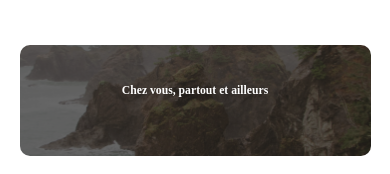
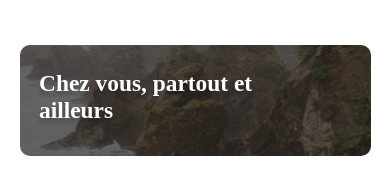
Before and after one commit to Myro25/Projet-6, a React (Vite) app in the folder Kasa projet/: page /home in a window 390 px wide. Shown: the part 122-296 px from the top of the page. Built offline with nearby package versions, Linux system fonts and the light colour scheme.

Commit message:
Ameliorations rating

```diff
--- a/Kasa projet/src/Components/rating.jsx
+++ b/Kasa projet/src/Components/rating.jsx
@@ -1,5 +1,3 @@
-// Dans Rating.jsx
-
 import React from 'react';
 
 const Rating = ({ value }) => {
@@ -9,12 +7,11 @@
 
         // Générer les étoiles pleines
         for (let i = 0; i < fullStars; i++) {
-            stars.push(<svg key={i} xmlns="http://www.w3.org/2000/svg" width="24" height="24" viewBox="0 0 24 24" fill="#FF6060"><path d="M12 1.5l2.36 7.275H21.5l-6.29 4.564 2.366 7.27L12 17.602l-5.276 3.107L8.93 12.339 2.64 7.775H9.88L12 1.5z" /></svg>);
+            stars.push(<svg key={i} xmlns="http://www.w3.org/2000/svg" width="24" height="24" viewBox="0 0 24 24" fill="#FF6060"><path d="M9.43233 4.3376C9.29777 4.05833 9.01344 3.88062 8.70117 3.88062C8.38891 3.88062 8.10711 4.05833 7.97001 4.3376L6.3376 7.6964L2.69197 8.23462C2.38732 8.28032 2.13345 8.49358 2.03951 8.78553C1.94558 9.07749 2.02174 9.39992 2.24007 9.61572L4.88544 12.2332L4.26091 15.9322C4.21014 16.2368 4.33707 16.5466 4.58841 16.7268C4.83975 16.9071 5.17232 16.9299 5.4465 16.7852L8.70371 15.0462L11.9609 16.7852C12.2351 16.9299 12.5677 16.9096 12.819 16.7268C13.0703 16.544 13.1973 16.2368 13.1465 15.9322L12.5194 12.2332L15.1648 9.61572C15.3831 9.39992 15.4618 9.07749 15.3654 8.78553C15.2689 8.49358 15.0176 8.28032 14.7129 8.23462L11.0647 7.6964L9.43233 4.3376Z" /></svg>);
         }
 
-        // Générer les étoiles vides pour compléter
         for (let i = fullStars; i < 5; i++) {
-            stars.push(<svg key={i} xmlns="http://www.w3.org/2000/svg" width="24" height="24" viewBox="0 0 24 24" fill="#E3E3E3"><path d="M12 1.5l2.36 7.275H21.5l-6.29 4.564 2.366 7.27L12 17.602l-5.276 3.107L8.93 12.339 2.64 7.775H9.88L12 1.5z" /></svg>);
+            stars.push(<svg key={i} xmlns="http://www.w3.org/2000/svg" width="24" height="24" viewBox="0 0 24 24" fill="#E3E3E3"><path d="M9.43233 4.3376C9.29777 4.05833 9.01344 3.88062 8.70117 3.88062C8.38891 3.88062 8.10711 4.05833 7.97001 4.3376L6.3376 7.6964L2.69197 8.23462C2.38732 8.28032 2.13345 8.49358 2.03951 8.78553C1.94558 9.07749 2.02174 9.39992 2.24007 9.61572L4.88544 12.2332L4.26091 15.9322C4.21014 16.2368 4.33707 16.5466 4.58841 16.7268C4.83975 16.9071 5.17232 16.9299 5.4465 16.7852L8.70371 15.0462L11.9609 16.7852C12.2351 16.9299 12.5677 16.9096 12.819 16.7268C13.0703 16.544 13.1973 16.2368 13.1465 15.9322L12.5194 12.2332L15.1648 9.61572C15.3831 9.39992 15.4618 9.07749 15.3654 8.78553C15.2689 8.49358 15.0176 8.28032 14.7129 8.23462L11.0647 7.6964L9.43233 4.3376Z" /></svg>);
         }
 
         return stars;
--- a/Kasa projet/src/assets/styles/scss/components/_banner.scss
+++ b/Kasa projet/src/assets/styles/scss/components/_banner.scss
@@ -38,7 +38,7 @@
 }
 
 
-@media only screen and (max-width: 600px) {
+@media only screen and (max-width: 768px) {
     .banner {
         width: 100%;
         height: auto;
@@ -51,5 +51,18 @@
         }
     }
 
+    .banner__title {
+        position: absolute;
+        top: 55%;
+        left: 40%;
+        transform: translate(-50%, -50%);
+        color: #FFF;
+        text-shadow: 0px 4px 4px rgba(0, 0, 0, 0.25);
+        font-size: 6vw;
+        text-align: start;
+        white-space: wrap;
+        margin: 0;
+    }
+
 
 }
--- a/Kasa projet/src/assets/styles/scss/pages/_fiche-logement.scss
+++ b/Kasa projet/src/assets/styles/scss/pages/_fiche-logement.scss
@@ -138,7 +138,6 @@
     list-style-type: none;
     margin: 0;
     padding: 0;
-    /* width: 80%; */
     flex-direction: column;
     align-items: normal;
 
```
